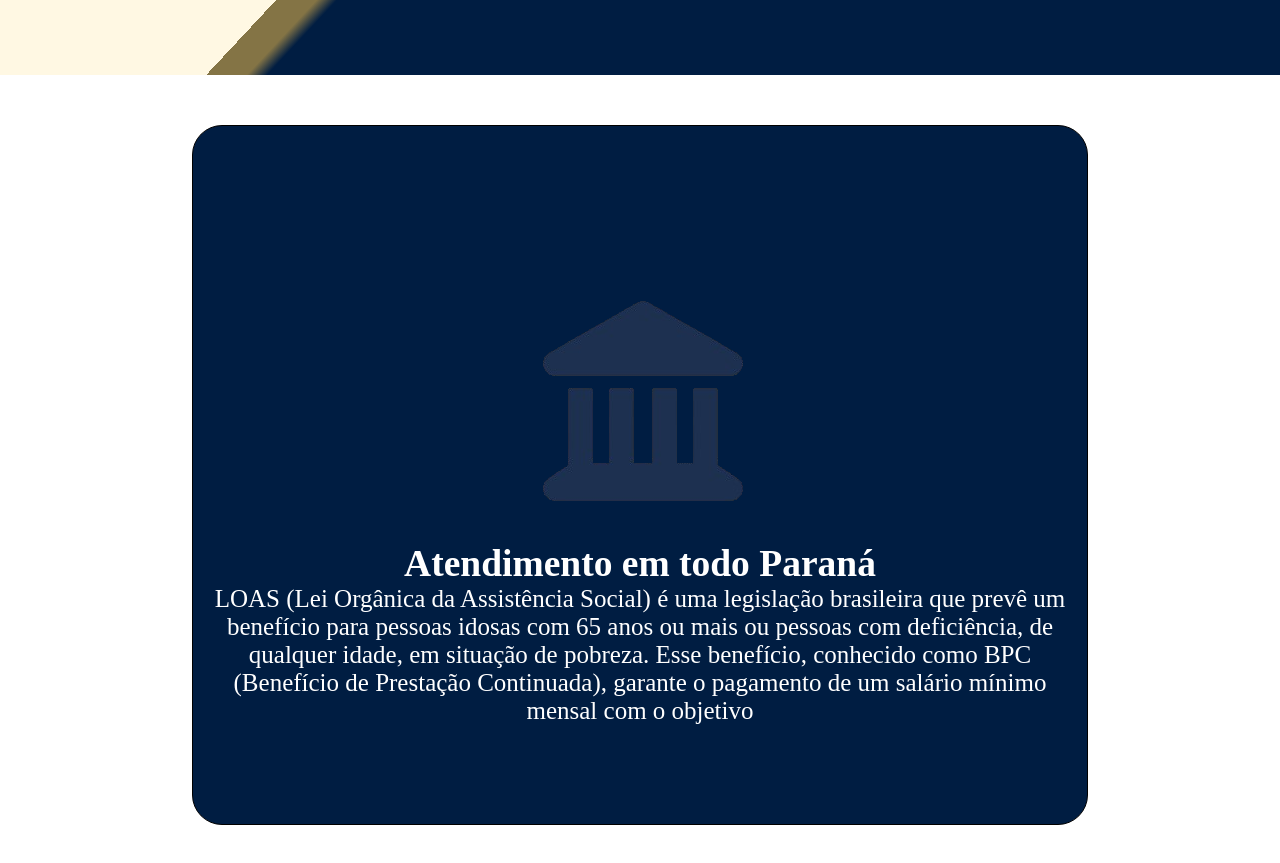
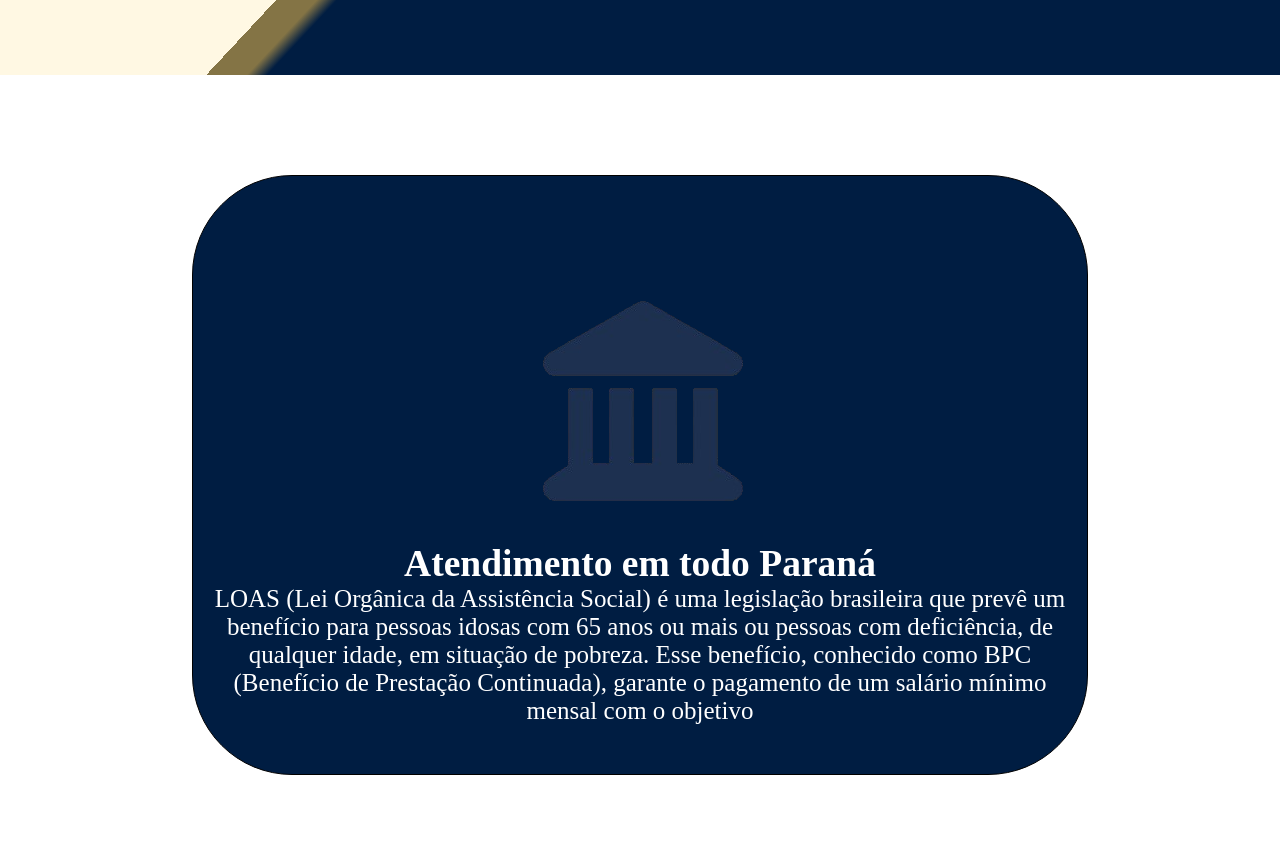
Before and after one commit to will-siqueiraa/LangepageMarcelo, a plain HTML site: page index.html in a window 1280 px wide. Shown: the part 799-1662 px from the top of the page. Drawn offline with Linux system fonts and the light colour scheme; a web font is replaced by a local one.

Commit message:
update222

```diff
--- a/css/style.css
+++ b/css/style.css
@@ -114,6 +114,7 @@ header {
     background-color: white;
     color:white;
     flex-wrap: wrap;
+
 }
 
 
@@ -124,11 +125,11 @@ header {
     text-align: center;
     flex-direction: column;
     border:1px solid black;
-    border-radius: 30px;
-    height: 700px;
+    border-radius: 100px;
+    height: 600px;
     width:70%;
     padding: 20px;
-    margin:30px auto;
+    margin:30px;
     font-size: 25px;
     background-color: #001d42;
 }
```
